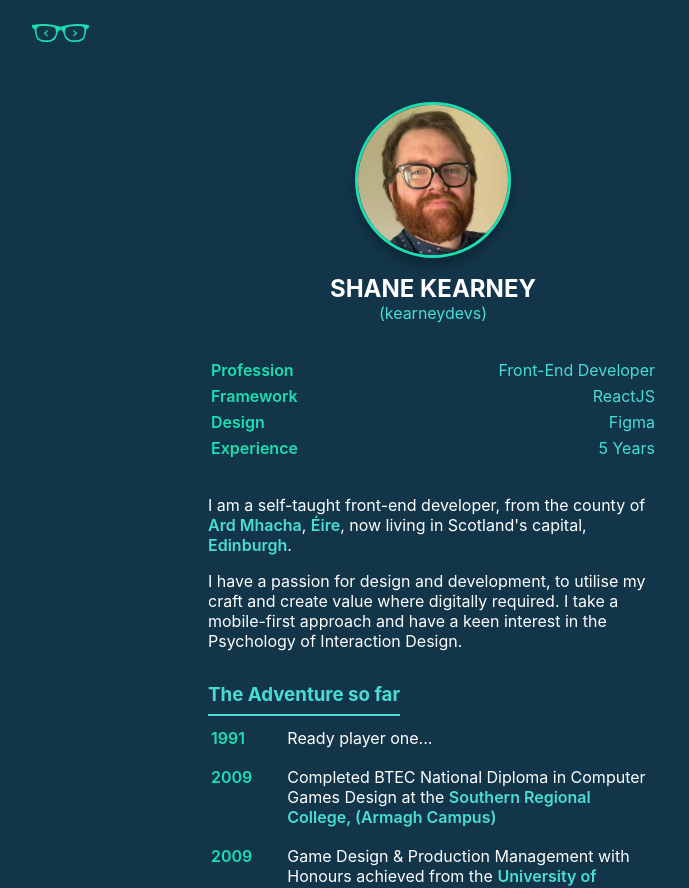
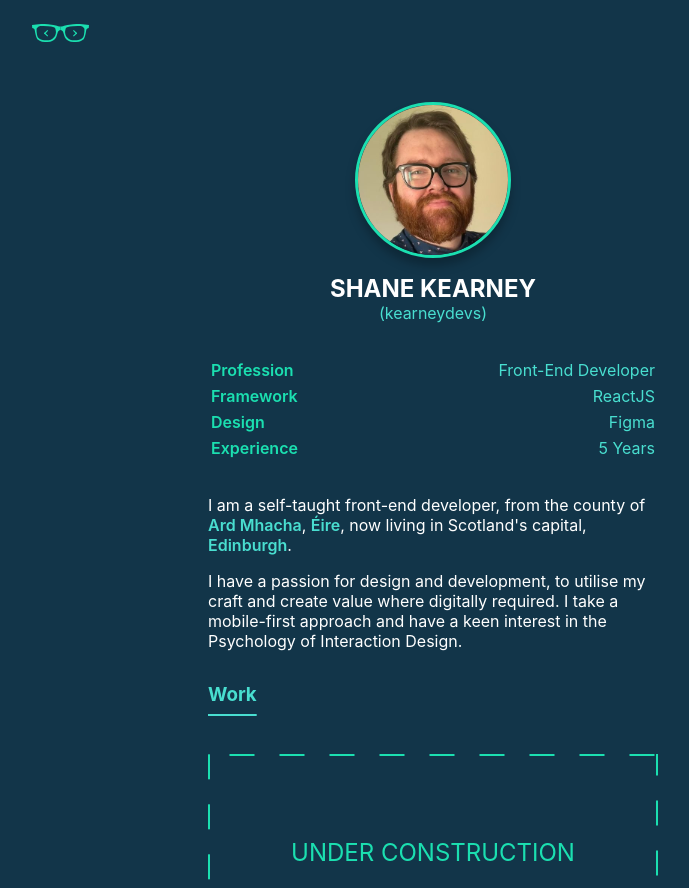
Before and after one commit to KearneyDevs/Kearney-Devs-v1, a React (Create React App) app: page / in a window 1280 px wide. Shown: the top 888 px of the page, without its empty margins (207-896 px from the left). Built offline with nearby package versions, Linux system fonts and the light colour scheme.

Commit message:
Created UnderConstruction component and styled component, added work to data.js and also imported Work to components file

```diff
--- a/src/components.js
+++ b/src/components.js
@@ -3,6 +3,7 @@ import { Section } from "./components/styled/Styles";
 import Header from "./components/header/Header";
 import Profile from "./components/profile/Profile";
 import About from "./components/about/About";
+import Work from "./components/work/Work";
 import Bio from "./components/bio/Bio";
 import Interests from "./components/interests/Interests";
 import WebLinks from "./components/weblinks/Weblinks";
@@ -12,6 +13,7 @@ const Components = {
   profile: Profile,
   about: About,
   bio: Bio,
+  work: Work,
   interests: Interests,
   weblinks: WebLinks,
 };
--- /dev/null
+++ b/src/components/general/UnderConstruction.jsx
@@ -0,0 +1,11 @@
+import { UnderConstructionContainer } from "./UnderConstruction.style";
+
+const UnderConstruction = ({ title }) => {
+  return (
+    <UnderConstructionContainer>
+      <h1>{title.toUpperCase()}</h1>
+    </UnderConstructionContainer>
+  );
+};
+
+export default UnderConstruction;
--- /dev/null
+++ b/src/components/general/UnderConstruction.style.jsx
@@ -0,0 +1,34 @@
+import styled from "styled-components";
+
+const dashLength = "50px";
+const dashWidth = "2px";
+
+export const UnderConstructionContainer = styled.div`
+  display: flex;
+  justify-content: center;
+  align-items: center;
+  margin-top: 3rem;
+  padding: 4rem;
+
+  background-image: linear-gradient(90deg, #1BDFB0 50%, transparent 50%), linear-gradient(90deg, #1BDFB0 50%, transparent 50%), linear-gradient(0deg, #1BDFB0 50%, transparent 50%), linear-gradient(0deg, #1BDFB0 50%, transparent 50%);
+  background-repeat: repeat-x, repeat-x, repeat-y, repeat-y;
+  background-size: ${dashLength} ${dashWidth}, ${dashLength} ${dashWidth}, ${dashWidth} ${dashLength}, ${dashWidth} ${dashLength};
+  background-position: left top, right bottom, left bottom, right top;
+  animation: border-dance 4s infinite linear;
+  }
+  @keyframes border-dance {
+    0% {
+      background-position: left top, right bottom, left bottom, right top;
+    }
+    100% {
+      background-position: left ${dashLength} top, right ${dashLength} bottom, left bottom ${dashLength}, right top ${dashLength};
+    }
+  }
+
+  h1 {
+    color: #1bdfb0;
+    font-weight: 400;
+  }
+
+
+`;
--- a/src/components/work/Work.jsx
+++ b/src/components/work/Work.jsx
@@ -1,17 +1,17 @@
 import { Title, Section } from "../styled/Styles";
-
-const Work = props => {
-    return (
-        <Section>
-            <Title>{props.section.title}</Title>
-            {props.section.content.map(p => {
+import UnderConstruction from "../general/UnderConstruction";
+const Work = (props) => {
+  return (
+    <Section>
+      <Title>{props.section.title}</Title>
+      <UnderConstruction title="Under Construction" />
+      {/* {props.section.content.map(p => {
                 return (
                     <p key={p.id}>{p.paragraph}</p>
                 )
-            })}
-
-        </Section>
-    )
-}
+            })} */}
+    </Section>
+  );
+};
 
 export default Work;
--- a/src/data.js
+++ b/src/data.js
@@ -67,6 +67,11 @@ export const sections = [
         value: "5 Years",
       },
     ],
+  },
+  {
+    id: 4,
+    title: "Work",
+    component: "work",
   },
   {
     id: 5,
```
